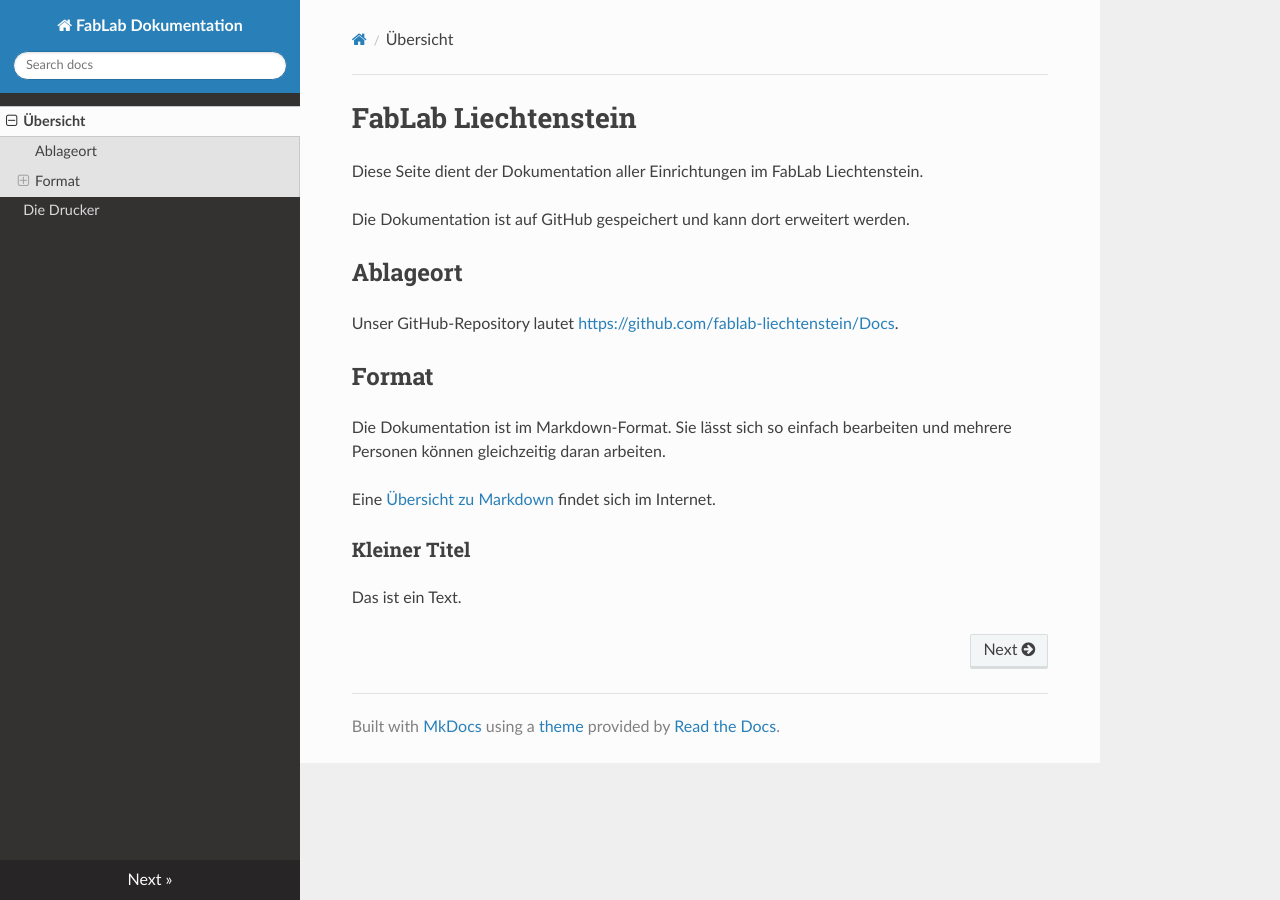
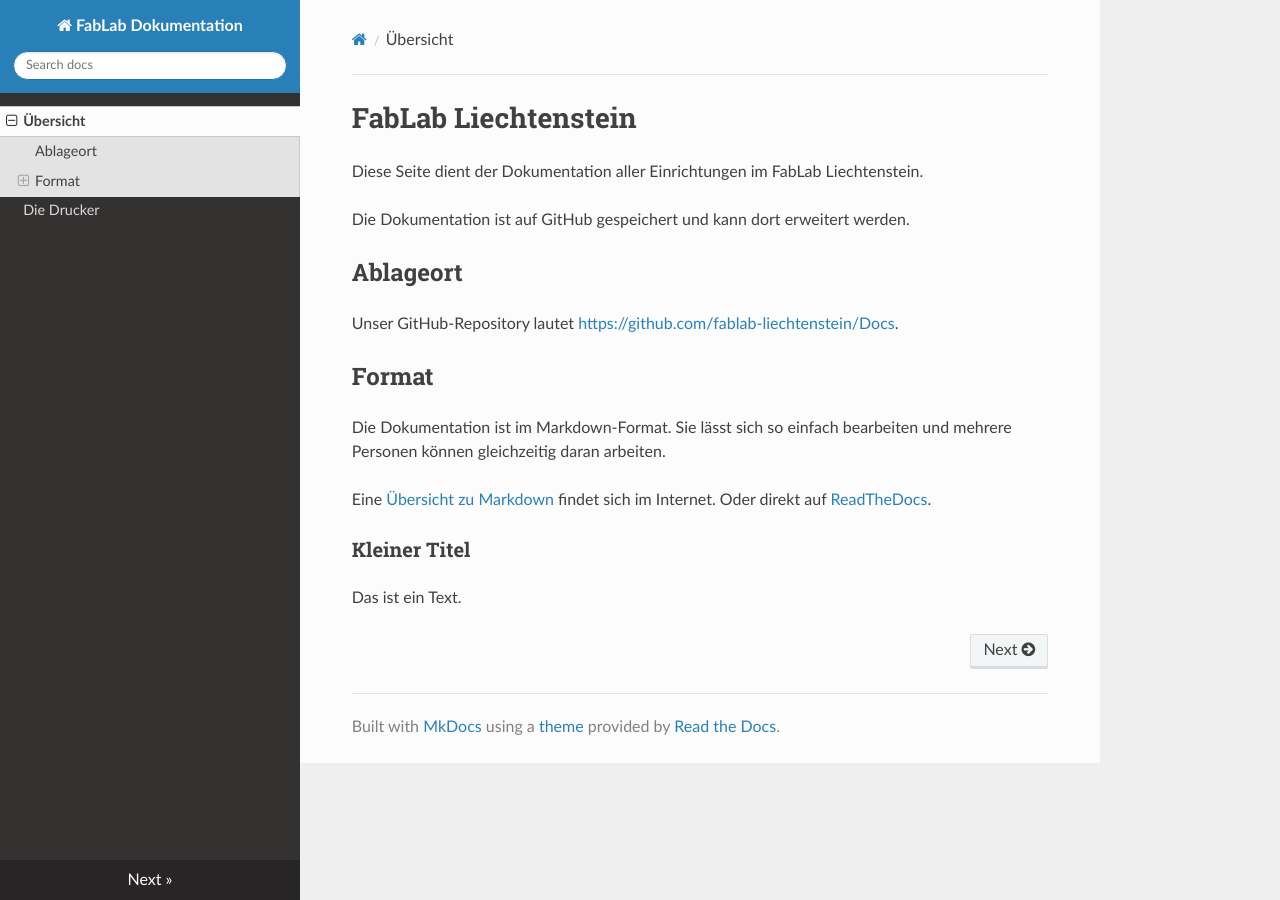
Before and after one commit to fablab-liechtenstein/Docs, an MkDocs documentation site: the page built from docs/index.md, in a window 1280 px wide. Built offline with MkDocs 1.6.1, drawn with Linux system fonts in a browser that asks for light colours; nearby versions of some CDN libraries; old or Windows-style settings are respelled for this version of MkDocs.

Commit message:
Update index.md

```diff
--- a/docs/index.md
+++ b/docs/index.md
@@ -11,7 +11,7 @@ Unser GitHub-Repository lautet [https://github.com/fablab-liechtenstein/Docs](ht
 ## Format
 Die Dokumentation ist im Markdown-Format. Sie lässt sich so einfach bearbeiten und mehrere Personen können gleichzeitig daran arbeiten.
 
-Eine [Übersicht zu Markdown](https://github.com/adam-p/markdown-here/wiki/Markdown-Cheatsheet) findet sich im Internet.
+Eine [Übersicht zu Markdown](https://github.com/adam-p/markdown-here/wiki/Markdown-Cheatsheet) findet sich im Internet. Oder direkt auf [ReadTheDocs](https://markdown-guide.readthedocs.io/en/latest/basics.html).
 
 ### Kleiner Titel
 Das ist ein Text.
```
